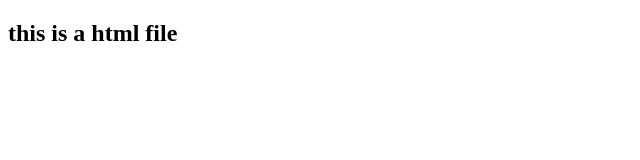
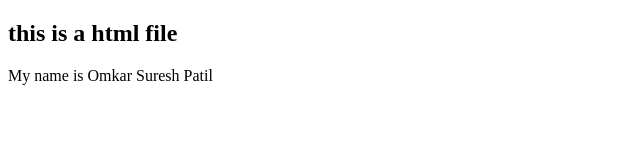
Before and after one commit to omkarp3108-netizen/DevOps-, a plain HTML site: page html file/index.html in a window 1280 px wide. Shown: the whole page, without its empty margins (0-640 px from the left). Drawn offline with Linux system fonts and the light colour scheme.

Commit message:
Updated index.html for Experiment 3

```diff
--- a/html file/index.html
+++ b/html file/index.html
@@ -7,5 +7,6 @@
 </head>
 <body>
     <h2> this is a html file</h2>
+    <p> My name is Omkar Suresh Patil</p>
 </body>
 </html>
```
